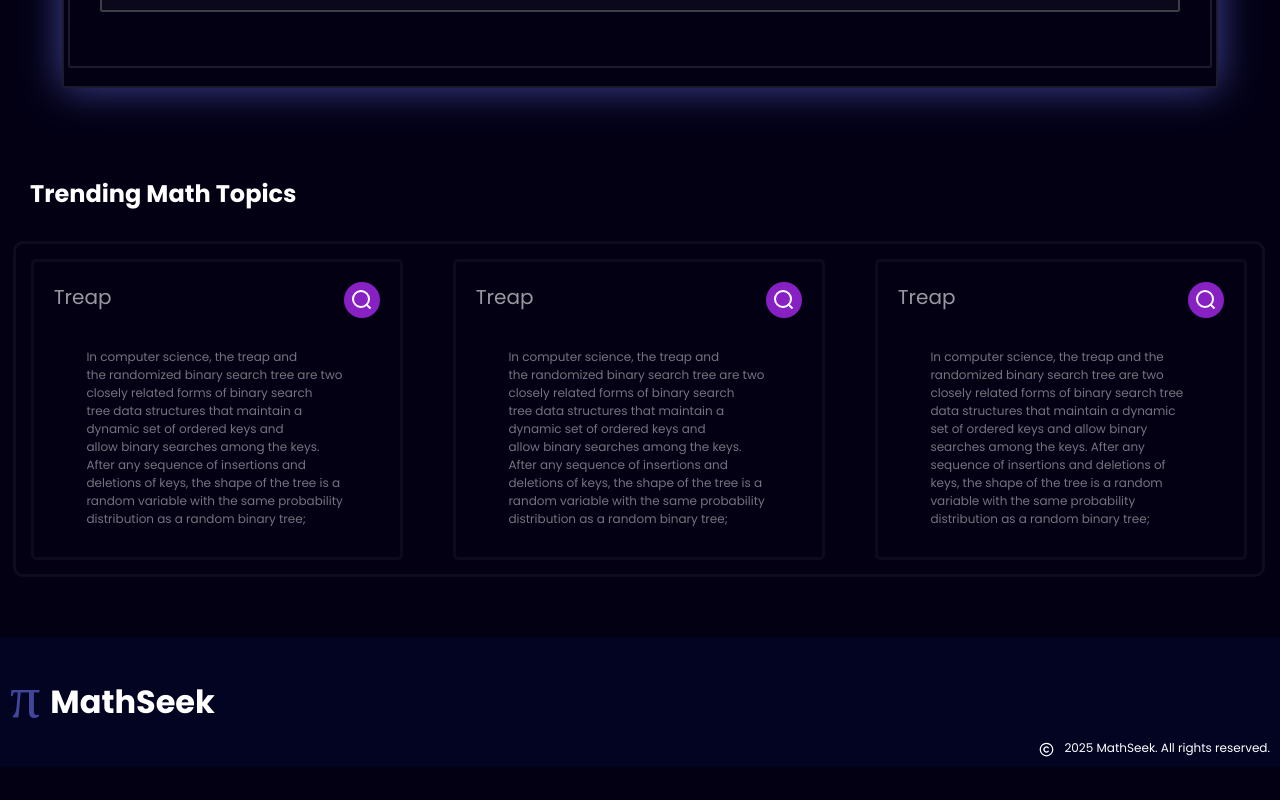
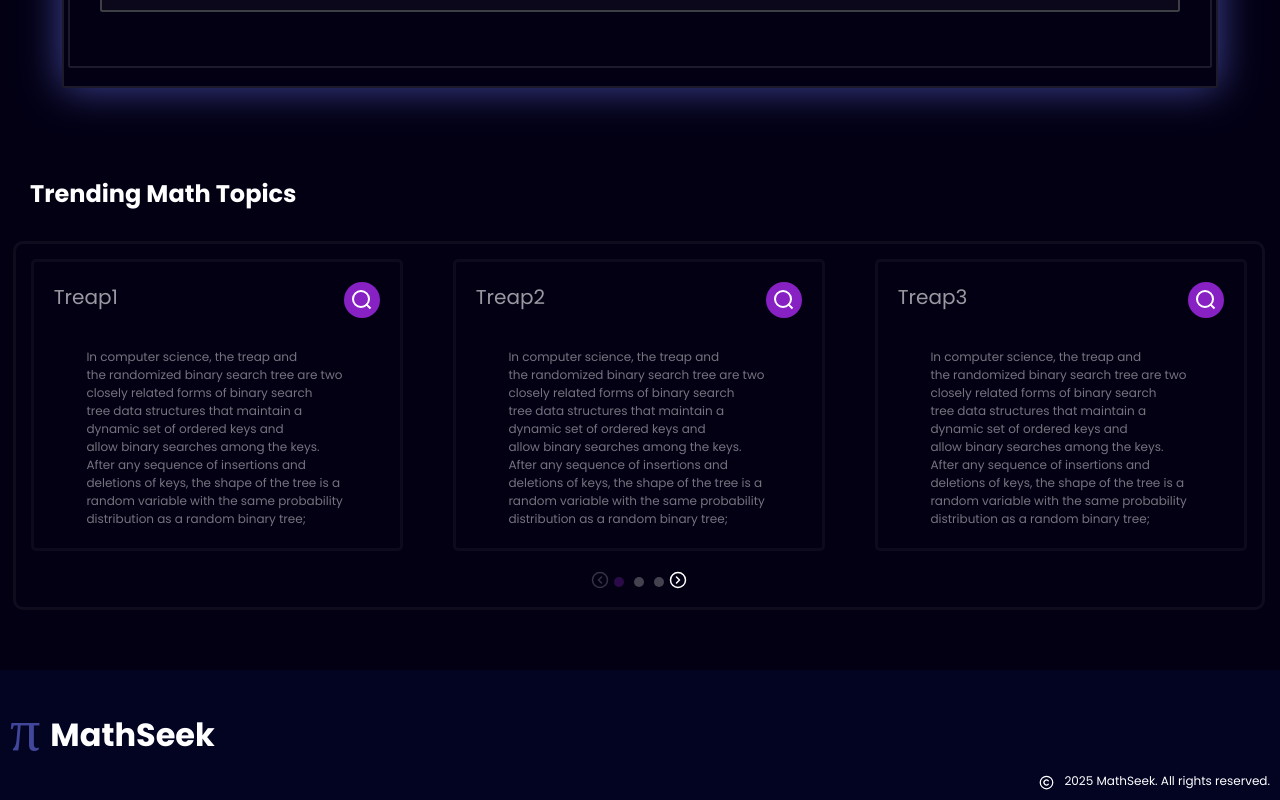
Before and after one commit to leonardosantosp/mathseek, a React (Vite) app in the folder front-end/elastic/: page / in a window 1280 px wide. Shown: the part 831-1631 px from the top of the page. Before the commit the page ends 1598 px from the top, so only its background shows below. Built offline with nearby package versions, Linux system fonts and the light colour scheme; no server answers.

Commit message:
feat: add pagination component to ResultsPage and Trending math topics

```diff
--- a/front-end/elastic/src/components/MathTopics.tsx
+++ b/front-end/elastic/src/components/MathTopics.tsx
@@ -1,62 +1,76 @@
 import { Search } from 'lucide-react'
+import { Pagination } from './Pagination'
+import { useState } from 'react'
 
 export const MathTopics = () => {
+  const [page, setPage] = useState(0)
+  const size = 3
+  const numPages = 3
+  const firstIndex = page * size
+  const lastIndex = (page + 1) * size
+  const content = [
+    {
+      title: 'Treap1',
+      text: 'In computer science, the treap and the randomized binary search tree are two closely related forms of binary search tree data structures that maintain a dynamic set of ordered keys and allow binary searches among the keys. After any sequence of insertions and deletions of keys, the shape of the tree is a random variable with the same probability distribution as a random binary tree;'
+    },
+    {
+      title: 'Treap2',
+      text: 'In computer science, the treap and the randomized binary search tree are two closely related forms of binary search tree data structures that maintain a dynamic set of ordered keys and allow binary searches among the keys. After any sequence of insertions and deletions of keys, the shape of the tree is a random variable with the same probability distribution as a random binary tree;'
+    },
+    {
+      title: 'Treap3',
+      text: 'In computer science, the treap and the randomized binary search tree are two closely related forms of binary search tree data structures that maintain a dynamic set of ordered keys and allow binary searches among the keys. After any sequence of insertions and deletions of keys, the shape of the tree is a random variable with the same probability distribution as a random binary tree;'
+    },
+    {
+      title: 'Treap4',
+      text: 'In computer science, the treap and the randomized binary search tree are two closely related forms of binary search tree data structures that maintain a dynamic set of ordered keys and allow binary searches among the keys. After any sequence of insertions and deletions of keys, the shape of the tree is a random variable with the same probability distribution as a random binary tree;'
+    },
+    {
+      title: 'Treap5',
+      text: 'In computer science, the treap and the randomized binary search tree are two closely related forms of binary search tree data structures that maintain a dynamic set of ordered keys and allow binary searches among the keys. After any sequence of insertions and deletions of keys, the shape of the tree is a random variable with the same probability distribution as a random binary tree;'
+    },
+    {
+      title: 'Treap6',
+      text: 'In computer science, the treap and the randomized binary search tree are two closely related forms of binary search tree data structures that maintain a dynamic set of ordered keys and allow binary searches among the keys. After any sequence of insertions and deletions of keys, the shape of the tree is a random variable with the same probability distribution as a random binary tree;'
+    },
+    {
+      title: 'Treap7',
+      text: 'In computer science, the treap and the randomized binary search tree are two closely related forms of binary search tree data structures that maintain a dynamic set of ordered keys and allow binary searches among the keys. After any sequence of insertions and deletions of keys, the shape of the tree is a random variable with the same probability distribution as a random binary tree;'
+    },
+    {
+      title: 'Treap8',
+      text: 'In computer science, the treap and the randomized binary search tree are two closely related forms of binary search tree data structures that maintain a dynamic set of ordered keys and allow binary searches among the keys. After any sequence of insertions and deletions of keys, the shape of the tree is a random variable with the same probability distribution as a random binary tree;'
+    },
+    {
+      title: 'Treap9',
+      text: 'In computer science, the treap and the randomized binary search tree are two closely related forms of binary search tree data structures that maintain a dynamic set of ordered keys and allow binary searches among the keys. After any sequence of insertions and deletions of keys, the shape of the tree is a random variable with the same probability distribution as a random binary tree;'
+    }
+  ]
+
   return (
     <>
       <h2 className="math-topics__title">Trending Math Topics</h2>
       <div className="math-topics__card">
+        <div className="math-topics__card-container">
+          {content.slice(firstIndex, lastIndex).map(item => (
             <div className="math-topics__card-item">
               <div className="math-topics__card-item--header">
-            <p>Treap</p>
+                <p>{item.title}</p>
                 <Search className="math-topics__card-item--search" />
               </div>
               <div className="math-topics__card-item--text">
-            <p>
-              In computer science, the treap and the randomized binary search
-              tree are two closely related forms of binary search tree data
-              structures that maintain a dynamic set of ordered keys and
-              allow binary searches among the keys. After any sequence of
-              insertions and deletions of keys, the shape of the tree is a
-              random variable with the same probability distribution as a random
-              binary tree;
-            </p>
+                <p>{item.text}</p>
               </div>
             </div>
-        <div className="math-topics__card-item">
-          <div className="math-topics__card-item--header">
-            <p>Treap</p>
-            <Search className="math-topics__card-item--search" />
-          </div>
-          <div className="math-topics__card-item--text">
-            <p>
-              In computer science, the treap and the randomized binary search
-              tree are two closely related forms of binary search tree data
-              structures that maintain a dynamic set of ordered keys and
-              allow binary searches among the keys. After any sequence of
-              insertions and deletions of keys, the shape of the tree is a
-              random variable with the same probability distribution as a random
-              binary tree;
-            </p>
-          </div>
-        </div>
-        <div className="math-topics__card-item">
-          <div className="math-topics__card-item--header">
-            <p>Treap</p>
-            <Search className="math-topics__card-item--search" />
-          </div>
-          <div className="math-topics__card-item--text">
-            <p>
-              In computer science, the treap and the randomized binary search
-              tree are two closely related forms of binary search tree data
-              structures that maintain a dynamic set of ordered keys and allow
-              binary searches among the keys. After any sequence of insertions
-              and deletions of keys, the shape of the tree is a random variable
-              with the same probability distribution as a random binary tree;
-            </p>
-          </div>
+          ))}
         </div>
 
-        {/* TODO - Pagination component */}
+        <Pagination
+          page={page}
+          changePage={(newPage: number) => setPage(newPage)}
+          numPages={numPages}
+          pageInfo={false}
+        />
       </div>
     </>
   )
--- /dev/null
+++ b/front-end/elastic/src/components/Pagination.tsx
@@ -0,0 +1,65 @@
+import { CircleChevronLeft, CircleChevronRight } from 'lucide-react'
+import { useState } from 'react'
+
+type PaginationProps = {
+  numPages: number
+  page: number
+  changePage: (newPage: number) => void
+  pageInfo: boolean
+}
+
+export const Pagination = ({
+  numPages,
+  page,
+  changePage,
+  pageInfo
+}: PaginationProps) => {
+  const [inputPage, setInputPage] = useState('')
+
+  const handleKeyDown = (e: React.KeyboardEvent<HTMLInputElement>) => {
+    if (e.key === 'Enter') {
+      const parsed = parseInt(inputPage)
+      if (!isNaN(parsed) && parsed >= 1 && parsed <= numPages) {
+        changePage(parsed - 1)
+        setInputPage('')
+      }
+    }
+  }
+
+  return (
+    <div className="pagination-container">
+      <div className="pagination__buttons">
+        <button className="pagination__button" disabled={page - 1 === -1}>
+          <CircleChevronLeft onClick={() => changePage(page - 1)} size={18} />
+        </button>
+
+        {Array.from({ length: numPages }).map((_, index) => (
+          <button
+            key={index}
+            className={`pagination__dots ${
+              index === page && 'pagination__dots-active'
+            }`}
+            onClick={() => changePage(index)}
+          >
+            {}
+          </button>
+        ))}
+        <button className="pagination__button" disabled={page + 1 === numPages}>
+          <CircleChevronRight onClick={() => changePage(page + 1)} size={18} />
+        </button>
+      </div>
+      {pageInfo && (
+        <div className="pagination__info">
+          <input
+            type="number"
+            value={inputPage}
+            placeholder={`${page + 1}`}
+            onChange={e => setInputPage(e.target.value)}
+            onKeyDown={handleKeyDown}
+          />
+          <p>of {numPages}</p>
+        </div>
+      )}
+    </div>
+  )
+}
--- a/front-end/elastic/src/components/SearchPanel.tsx
+++ b/front-end/elastic/src/components/SearchPanel.tsx
@@ -10,7 +10,6 @@ import {
   MonitorCog,
   History,
   Star,
-  Route,
   RouteIcon,
   Pencil,
   Folders
--- a/front-end/elastic/src/index.css
+++ b/front-end/elastic/src/index.css
@@ -27,6 +27,12 @@ a {
 
 h1 {
   border: none !important;
+}
+
+input[type='number']::-webkit-inner-spin-button,
+input[type='number']::-webkit-outer-spin-button {
+  -webkit-appearance: none;
+  margin: 0;
 }
 
 body.dark-theme {
@@ -676,13 +682,16 @@ body.light-theme .panel__shortcuts--card p {
   border-radius: 10px;
   width: 95%;
   margin-left: 1%;
-  height: 300px;
+  padding: 15px;
   display: flex;
-  padding: 15px;
-  gap: 50px;
+  flex-direction: column;
+}
+
+.math-topics__card-container {
   display: flex;
   justify-content: center;
   cursor: pointer;
+  gap: 50px;
 }
 
 .math-topics__card-item {
@@ -707,6 +716,73 @@ body.light-theme .panel__shortcuts--card p {
 
 .math-topics__card-item--header p {
   font-size: 20px;
+}
+
+.pagination-container {
+  display: flex;
+  flex-direction: column;
+  align-items: center;
+  justify-content: center;
+  color: rgba(217, 217, 217, 0.3);
+  font-family: var(--font);
+  margin-top: 20px;
+}
+
+.pagination__info {
+  display: flex;
+  align-items: center;
+  font-size: 12px;
+}
+
+.pagination__info p {
+  margin-right: 5px;
+}
+
+.pagination__info input {
+  font-size: 12px;
+  margin-right: 5px;
+  width: 15px;
+  height: 15px;
+  border: none;
+  background-color: #2f2e35;
+  text-align: center;
+  color: white;
+  border-radius: 3px;
+}
+
+.pagination__info input:focus {
+  outline: none;
+}
+
+.pagination__dots {
+  width: 10px;
+  height: 10px;
+  border: none;
+  margin: 0 5px;
+  border-radius: 360px;
+  background-color: rgba(217, 217, 217, 0.3);
+  cursor: pointer;
+}
+
+.pagination__dots-active {
+  background-color: rgba(136, 33, 196, 0.3);
+}
+
+.pagination__buttons {
+  display: flex;
+  align-items: center;
+}
+
+.pagination__button {
+  background: none;
+  color: white;
+  border: none;
+  cursor: pointer;
+}
+
+.pagination__button:disabled {
+  color: rgba(255, 255, 255, 0.2);
+  cursor: not-allowed;
 }
 
 body.dark-theme .math-topics__card-item--header p {
@@ -840,6 +916,9 @@ body.light-theme .result-page__number-of-results__buttons .active {
 
 .results-container {
   margin: 20px 0 0 20px;
+  display: flex;
+  flex-direction: column;
+  align-items: flex-start;
 }
 
 .results__item {
--- a/front-end/elastic/src/pages/ResultsPage.tsx
+++ b/front-end/elastic/src/pages/ResultsPage.tsx
@@ -1,6 +1,7 @@
 import { SearchBar } from '../components/SearchBar'
 import { ResultDocument } from '../components/ResultDocument'
 import { useState } from 'react'
+import { Pagination } from '../components/Pagination'
 
 const documents = [
   true,
@@ -31,8 +32,11 @@ const documents = [
 
 export const ResultPages = () => {
   const [numberOfResults, setNumberOfResults] = useState(10)
+  const [page, setPage] = useState(0)
 
-  const results = documents.slice(0, numberOfResults)
+  const firstIndex = page * numberOfResults
+  const lastIndex = (page + 1) * numberOfResults
+  const numberPages = Math.ceil(documents.length / numberOfResults)
 
   return (
     <>
@@ -43,19 +47,28 @@ export const ResultPages = () => {
           <div className="result-page__number-of-results__buttons">
             <button
               className={`${numberOfResults === 5 && 'active'}`}
-              onClick={() => setNumberOfResults(5)}
+              onClick={() => {
+                setNumberOfResults(5)
+                setPage(0)
+              }}
             >
               5
             </button>
             <button
               className={`${numberOfResults === 10 && 'active'}`}
-              onClick={() => setNumberOfResults(10)}
+              onClick={() => {
+                setNumberOfResults(10)
+                setPage(0)
+              }}
             >
               10
             </button>
             <button
               className={`${numberOfResults === 15 && 'active'}`}
-              onClick={() => setNumberOfResults(15)}
+              onClick={() => {
+                setNumberOfResults(15)
+                setPage(0)
+              }}
             >
               15
             </button>
@@ -63,9 +76,15 @@ export const ResultPages = () => {
         </div>
       </div>
       <div className="results-container">
-        {results.map((item, index) => (
+        {documents.slice(firstIndex, lastIndex).map((item, index) => (
           <ResultDocument key={index} favorite={item} />
         ))}
+        <Pagination
+          changePage={(newPage: number) => setPage(newPage)}
+          numPages={numberPages}
+          page={page}
+          pageInfo={true}
+        />
       </div>
     </>
   )
```
Lines whose indentation alone changed are shown as unchanged.
